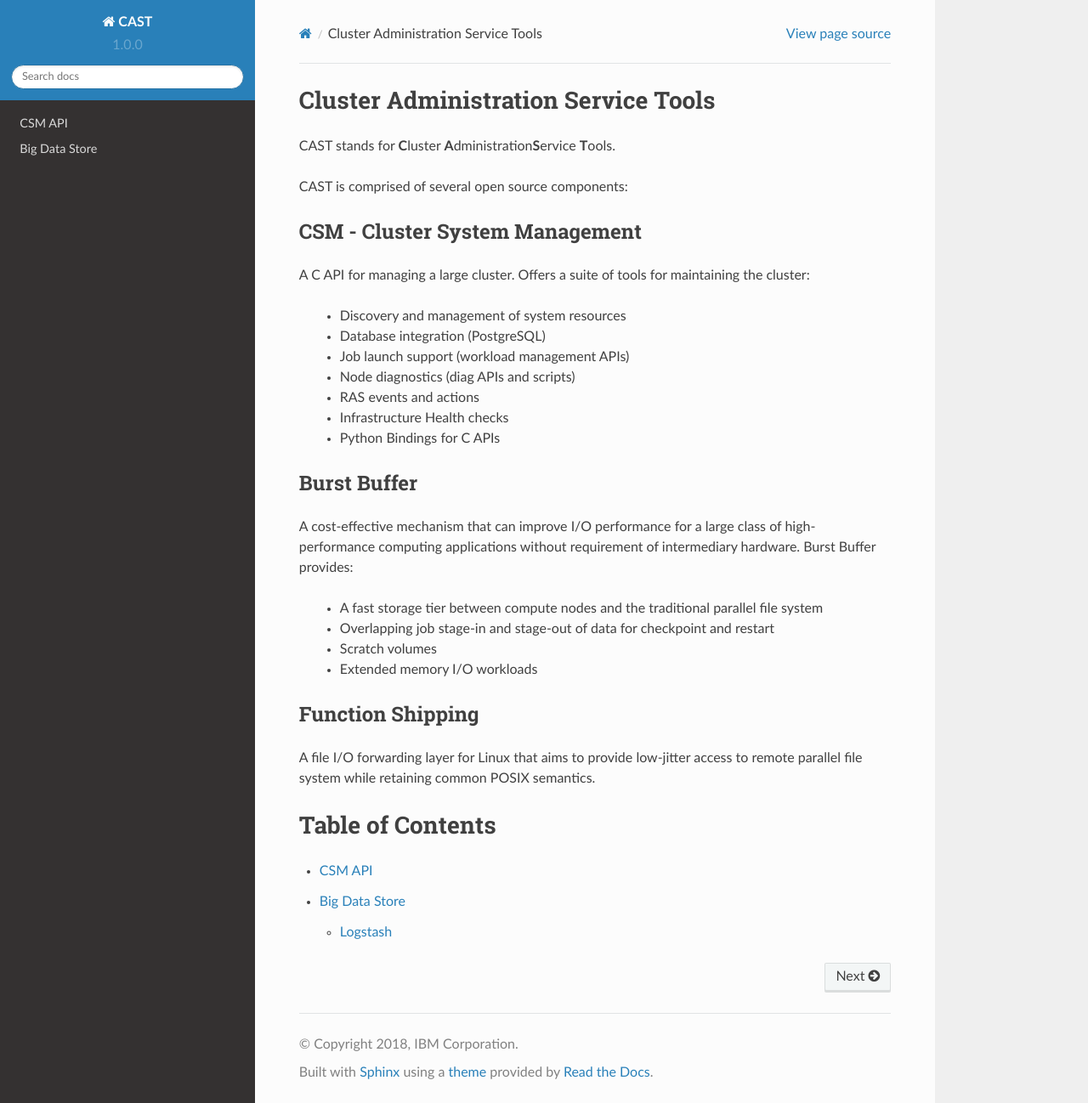
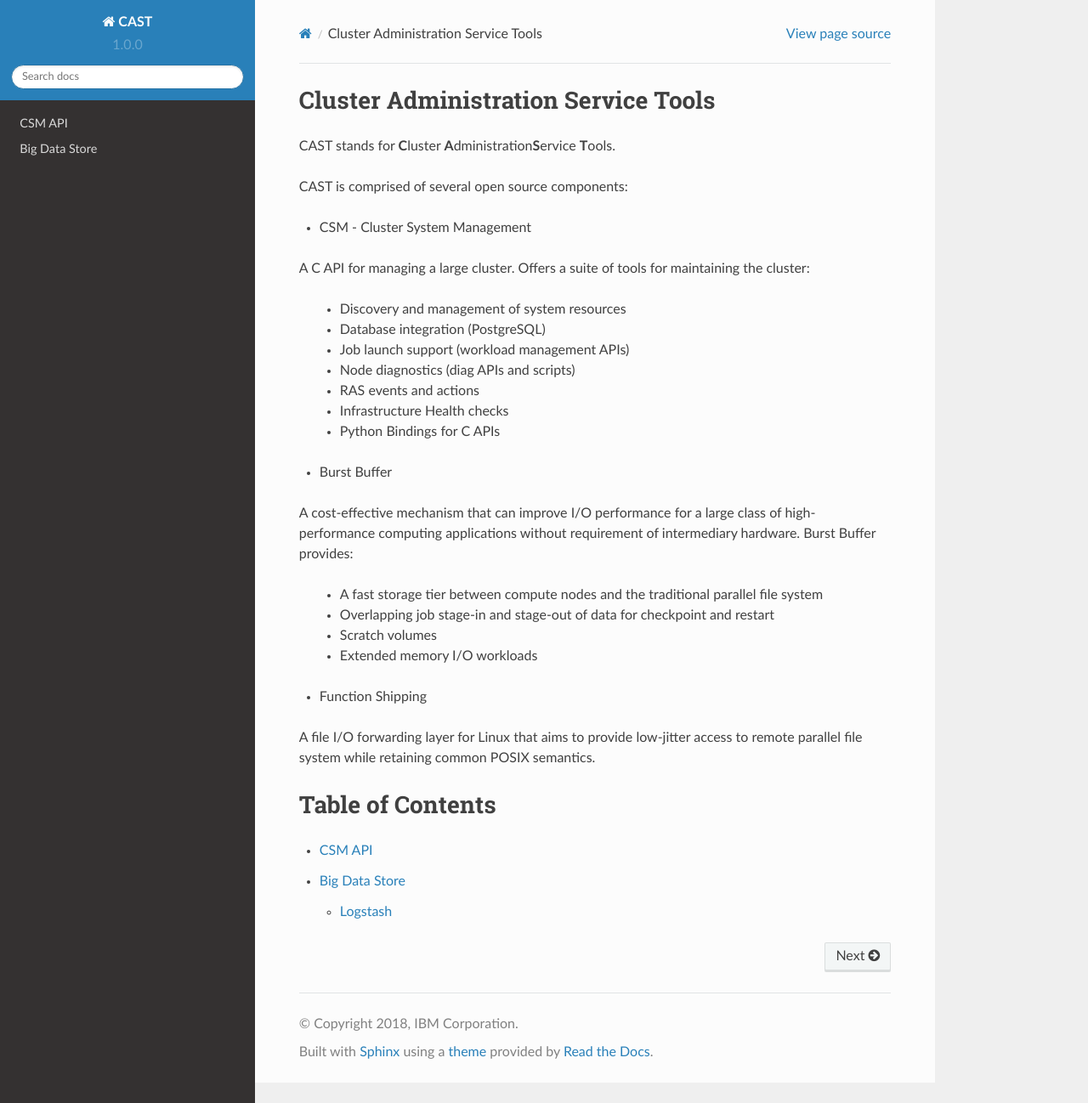
Before and after one commit to IBM/CAST, a Sphinx documentation site: the page built from docs/source/index.rst, in a window 1280 px wide and 1298 px high. Shown: the whole window at 85% size. Built offline with Sphinx 7.4.7 and the Read the Docs theme 2.0.0, drawn with Linux system fonts in a browser that asks for light colours.

```diff
--- a/docs/source/index.rst
+++ b/docs/source/index.rst
@@ -5,8 +5,7 @@ CAST stands for **C**\ luster **A**\ dministration\ **S**\ ervice **T**\ ools.
 
 CAST is comprised of several open source components:
 
-CSM - Cluster System Management
--------------------------------
+* CSM - Cluster System Management
 
 A C API for managing a large cluster. Offers a suite of tools for maintaining the cluster:
 
@@ -19,8 +18,7 @@ A C API for managing a large cluster. Offers a suite of tools for maintaining th
  * Python Bindings for C APIs
 
 
-Burst Buffer
-------------
+* Burst Buffer
 
 A cost-effective mechanism that can improve I/O performance for a large class of high-performance
 computing applications without requirement of intermediary hardware. Burst Buffer provides:
@@ -31,8 +29,7 @@ computing applications without requirement of intermediary hardware. Burst Buffe
  * Extended memory I/O workloads
 
 
-Function Shipping
------------------
+* Function Shipping
 
 A file I/O forwarding layer for Linux that aims to provide low-jitter access to remote parallel file system while retaining common POSIX semantics.
 
--- /dev/null
+++ b/docs/source/requirements.txt
@@ -0,0 +1 @@
+sphinx_rtd_theme
```
